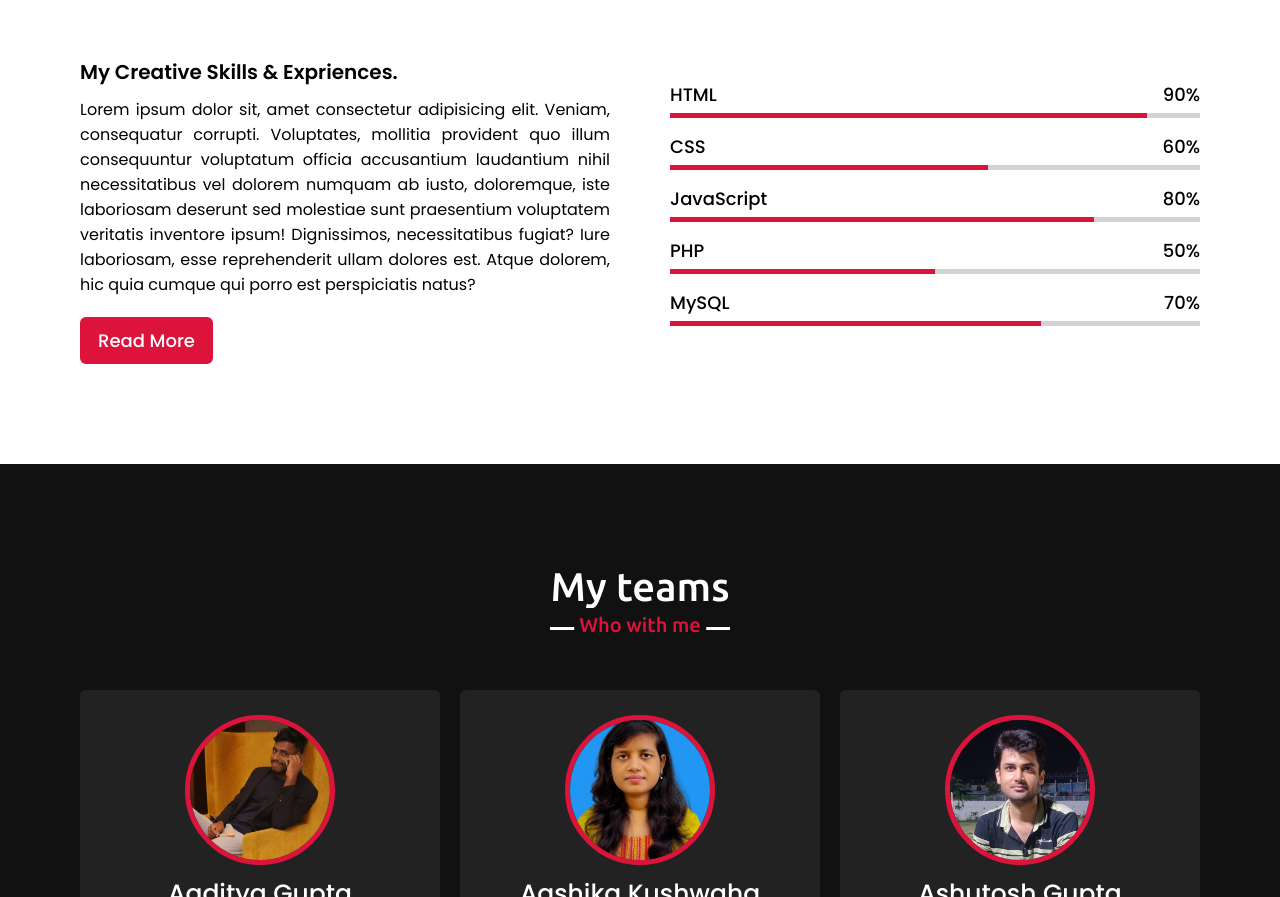
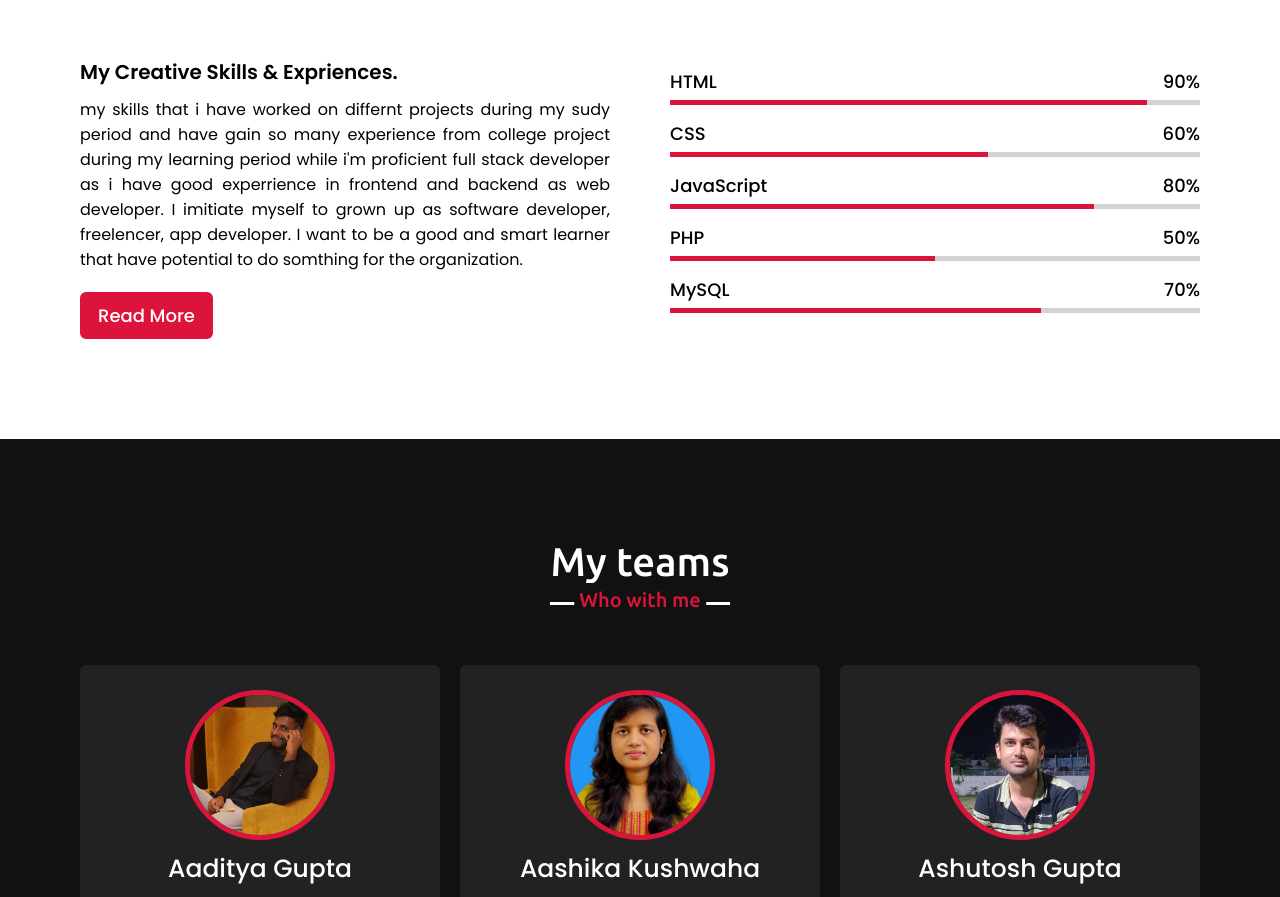
Before and after one commit to sandipkus/sandip, a plain HTML site: page index.html in a window 1280 px wide. Shown: the part 2274-3171 px from the top of the page. Drawn offline with nearby package versions, Linux system fonts and the light colour scheme.

Commit message:
Update index.html

```diff
--- a/index.html
+++ b/index.html
@@ -106,7 +106,7 @@
            <div class="skills-content">
                <div class="column left">
                    <div class="text">My Creative Skills & Expriences.</div>
-                   <p>Lorem ipsum dolor sit, amet consectetur adipisicing elit. Veniam, consequatur corrupti. Voluptates, mollitia provident quo illum consequuntur voluptatum officia accusantium laudantium nihil necessitatibus vel dolorem numquam ab iusto, doloremque, iste laboriosam deserunt sed molestiae sunt praesentium voluptatem veritatis inventore ipsum! Dignissimos, necessitatibus fugiat? Iure laboriosam, esse reprehenderit ullam dolores est. Atque dolorem, hic quia cumque qui porro est perspiciatis natus?</p>
+                   <p>my skills that i have worked on differnt projects during my sudy period and have gain so many experience from college project during my learning period while i'm proficient full stack developer as i have good experrience in frontend and backend as web developer. I imitiate myself to grown up as software developer, freelencer, app developer. I want to be a good and smart learner that have potential to do somthing for the organization.</p>
                    <a href="#">Read More</a>
                </div>
                <div class="column right">
```
